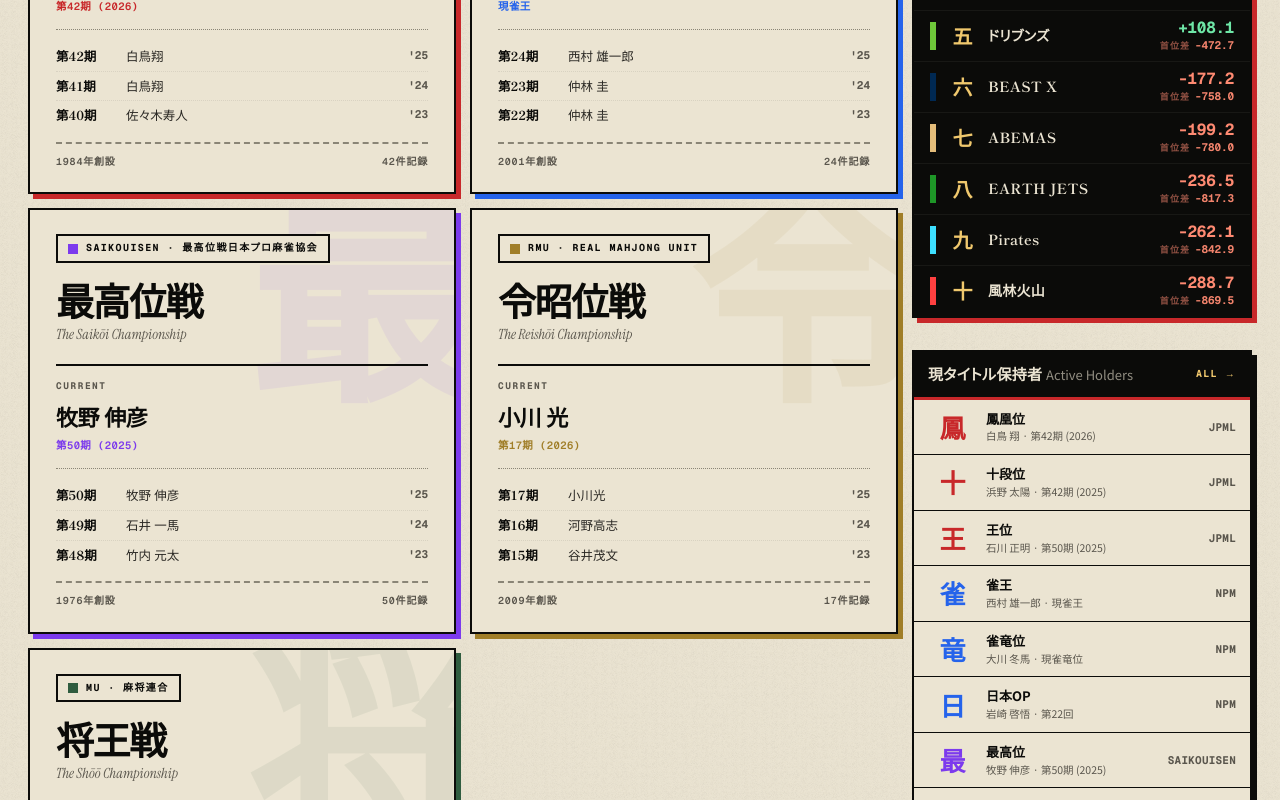
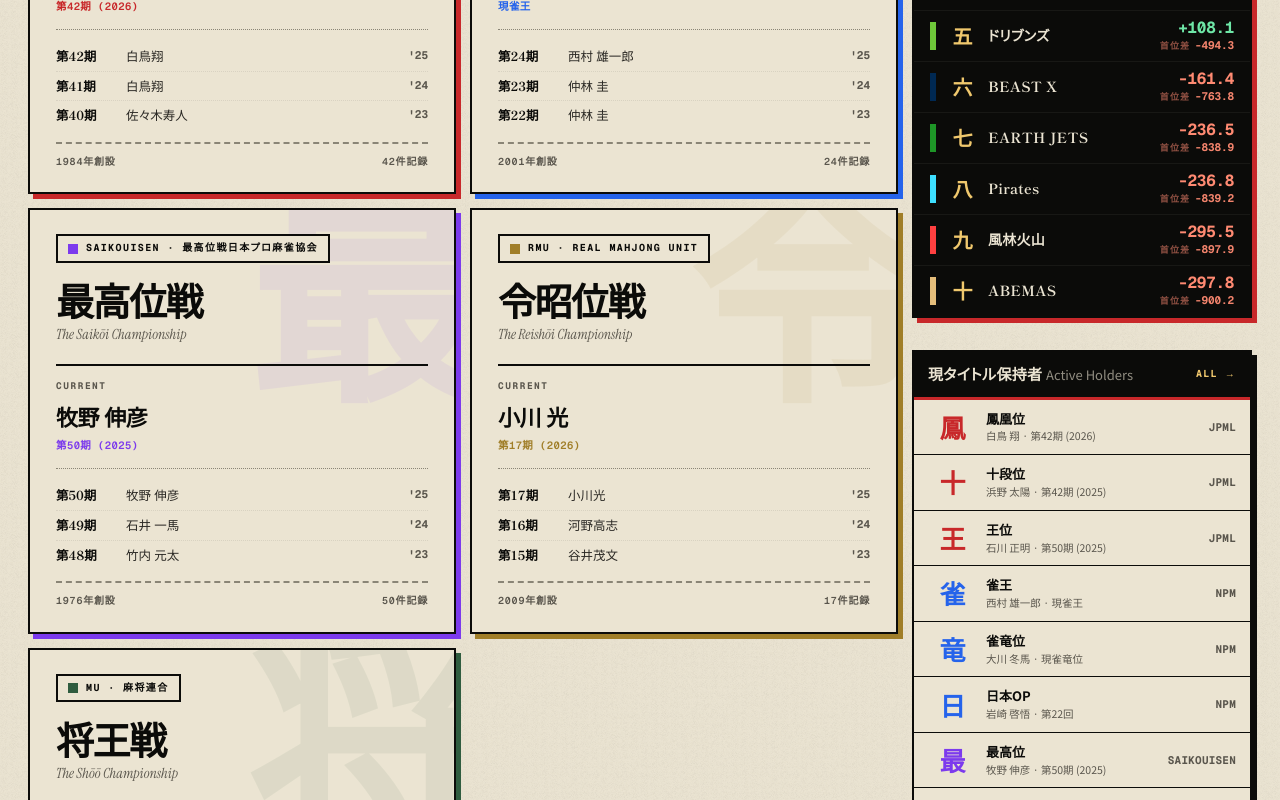
Before and after one commit to icnmyb/tsumora, a Next.js app: page / in a window 1280 px wide. Shown: the part 1619-2419 px from the top of the page. Built offline with nearby package versions, Linux system fonts and the light colour scheme.

Commit message:
Mリーグ11月20日結果を反映

```diff
--- a/app/mleague/season-data.ts
+++ b/app/mleague/season-data.ts
@@ -54,7 +54,7 @@ const SCHEDULE_TEAM_SLUGS: Record<MLeagueTeamId, string> = {
   pirates: "pirates",
 };
 
-const COMPLETED_THROUGH = "2026-11-19";
+const COMPLETED_THROUGH = "2026-11-20";
 
 const upcomingMatches: RegularSeasonMatch[] = MLEAGUE_REGULAR_2026_27_TABLES
   .filter(([date]) => date > COMPLETED_THROUGH)
@@ -68,57 +68,57 @@ export const REGULAR_2026_27 = {
   season: "2026-27",
   startDate: "2026-09-14",
   asOf: COMPLETED_THROUGH,
-  gamesPlayed: 148,
+  gamesPlayed: 152,
   totalGames: 300,
   summary:
-    "大和証券Mリーグ2026-27は11月19日終了時点で148試合を消化。岡田紗佳、茅森早香、園田賢、浅見真紀が同日のトップを獲得し、KADOKAWAサクラナイツが580.8ptで暫定首位に立った。",
+    "大和証券Mリーグ2026-27は11月20日終了時点で152試合を消化。本田朋広、佐野ひなこ、鈴木大介、勝又健志が同日のトップを獲得し、KADOKAWAサクラナイツが602.4ptで暫定首位に立った。",
   standings: [
-    { rank: 1, teamSlug: "sakura-knights", points: 580.8, gamesPlayed: 60, gamesTotal: 120, firsts: 24, bestScore: 62800 },
-    { rank: 2, teamSlug: "konami", points: 201.5, gamesPlayed: 60, gamesTotal: 120, firsts: 19, bestScore: 62200 },
-    { rank: 3, teamSlug: "phoenix", points: 158.4, gamesPlayed: 58, gamesTotal: 120, firsts: 13, bestScore: 53500 },
-    { rank: 4, teamSlug: "raiden", points: 114.9, gamesPlayed: 60, gamesTotal: 120, firsts: 18, bestScore: 81900 },
+    { rank: 1, teamSlug: "sakura-knights", points: 602.4, gamesPlayed: 62, gamesTotal: 120, firsts: 24, bestScore: 62800 },
+    { rank: 2, teamSlug: "phoenix", points: 182.6, gamesPlayed: 60, gamesTotal: 120, firsts: 14, bestScore: 53500 },
+    { rank: 3, teamSlug: "raiden", points: 167.7, gamesPlayed: 62, gamesTotal: 120, firsts: 19, bestScore: 81900 },
+    { rank: 4, teamSlug: "konami", points: 167.2, gamesPlayed: 62, gamesTotal: 120, firsts: 19, bestScore: 62200 },
     { rank: 5, teamSlug: "drivens", points: 108.1, gamesPlayed: 60, gamesTotal: 120, firsts: 18, bestScore: 66700 },
-    { rank: 6, teamSlug: "beast-x", points: -177.2, gamesPlayed: 58, gamesTotal: 120, firsts: 12, bestScore: 86000 },
-    { rank: 7, teamSlug: "abemas", points: -199.2, gamesPlayed: 58, gamesTotal: 120, firsts: 11, bestScore: 81600 },
-    { rank: 8, teamSlug: "earth-jets", points: -236.5, gamesPlayed: 60, gamesTotal: 120, firsts: 14, bestScore: 61800 },
-    { rank: 9, teamSlug: "pirates", points: -262.1, gamesPlayed: 60, gamesTotal: 120, firsts: 10, bestScore: 54200 },
-    { rank: 10, teamSlug: "furinkazan", points: -288.7, gamesPlayed: 58, gamesTotal: 120, firsts: 10, bestScore: 74700 },
+    { rank: 6, teamSlug: "beast-x", points: -161.4, gamesPlayed: 60, gamesTotal: 120, firsts: 13, bestScore: 86000 },
+    { rank: 7, teamSlug: "earth-jets", points: -236.5, gamesPlayed: 60, gamesTotal: 120, firsts: 14, bestScore: 61800 },
+    { rank: 8, teamSlug: "pirates", points: -236.8, gamesPlayed: 62, gamesTotal: 120, firsts: 10, bestScore: 54200 },
+    { rank: 9, teamSlug: "furinkazan", points: -295.5, gamesPlayed: 60, gamesTotal: 120, firsts: 11, bestScore: 74700 },
+    { rank: 10, teamSlug: "abemas", points: -297.8, gamesPlayed: 60, gamesTotal: 120, firsts: 11, bestScore: 81600 },
   ] satisfies RegularSeasonStanding[],
   playerStats: [
-    { playerId: "setokuma", teamSlug: "raiden", games: 15, firsts: 8, seconds: 2, thirds: 5, fourths: 0, points: 457.0, bestScore: 81900 },
-    { playerId: "honda", teamSlug: "raiden", games: 17, firsts: 8, seconds: 3, thirds: 6, fourths: 0, points: 409.5, bestScore: 62300 },
+    { playerId: "setokuma", teamSlug: "raiden", games: 16, firsts: 8, seconds: 2, thirds: 6, fourths: 0, points: 440.4, bestScore: 81900 },
+    { playerId: "honda", teamSlug: "raiden", games: 18, firsts: 9, seconds: 3, thirds: 6, fourths: 0, points: 478.9, bestScore: 62300 },
     { playerId: "okada", teamSlug: "sakura-knights", games: 15, firsts: 9, seconds: 1, thirds: 0, fourths: 5, points: 291.2, bestScore: 62800 },
     { playerId: "shirinashihama_wataru", teamSlug: "sakura-knights", games: 16, firsts: 5, seconds: 5, thirds: 3, fourths: 3, points: 207.9, bestScore: 59100 },
     { playerId: "hiro-shibata", teamSlug: "earth-jets", games: 18, firsts: 7, seconds: 3, thirds: 6, fourths: 2, points: 213.5, bestScore: 61800 },
-    { playerId: "hori", teamSlug: "sakura-knights", games: 15, firsts: 8, seconds: 0, thirds: 2, fourths: 5, points: 204.0, bestScore: 59300 },
+    { playerId: "hori", teamSlug: "sakura-knights", games: 16, firsts: 8, seconds: 1, thirds: 2, fourths: 5, points: 210.1, bestScore: 59300 },
     { playerId: "watanabe", teamSlug: "drivens", games: 16, firsts: 7, seconds: 3, thirds: 1, fourths: 5, points: 157.3, bestScore: 47700 },
     { playerId: "daigo", teamSlug: "phoenix", games: 16, firsts: 4, seconds: 6, thirds: 4, fourths: 2, points: 115.1, bestScore: 53500 },
-    { playerId: "sasaki", teamSlug: "konami", games: 18, firsts: 7, seconds: 2, thirds: 3, fourths: 6, points: 124.9, bestScore: 62200 },
+    { playerId: "sasaki", teamSlug: "konami", games: 19, firsts: 7, seconds: 2, thirds: 4, fourths: 6, points: 106.1, bestScore: 62200 },
     { playerId: "takizawa", teamSlug: "konami", games: 16, firsts: 6, seconds: 3, thirds: 2, fourths: 5, points: 65.6, bestScore: 59500 },
     { playerId: "tojo", teamSlug: "beast-x", games: 16, firsts: 4, seconds: 3, thirds: 6, fourths: 3, points: 110.4, bestScore: 86000 },
-    { playerId: "sano_hinako", teamSlug: "phoenix", games: 11, firsts: 4, seconds: 2, thirds: 2, fourths: 3, points: 106.1, bestScore: 52500 },
-    { playerId: "matsumoto", teamSlug: "abemas", games: 18, firsts: 3, seconds: 10, thirds: 3, fourths: 2, points: 90.9, bestScore: 58200 },
-    { playerId: "takamiya", teamSlug: "konami", games: 12, firsts: 3, seconds: 4, thirds: 4, fourths: 1, points: 100.0, bestScore: 40100 },
+    { playerId: "sano_hinako", teamSlug: "phoenix", games: 12, firsts: 5, seconds: 2, thirds: 2, fourths: 3, points: 157.1, bestScore: 52500 },
+    { playerId: "matsumoto", teamSlug: "abemas", games: 19, firsts: 3, seconds: 10, thirds: 3, fourths: 3, points: 50.4, bestScore: 58200 },
+    { playerId: "takamiya", teamSlug: "konami", games: 13, firsts: 3, seconds: 4, thirds: 5, fourths: 1, points: 84.5, bestScore: 40100 },
     { playerId: "taii", teamSlug: "abemas", games: 16, firsts: 5, seconds: 2, thirds: 5, fourths: 4, points: 71.0, bestScore: 81600 },
     { playerId: "nakabayashi", teamSlug: "pirates", games: 17, firsts: 5, seconds: 5, thirds: 3, fourths: 4, points: 57.4, bestScore: 48700 },
     { playerId: "asami", teamSlug: "drivens", games: 12, firsts: 4, seconds: 3, thirds: 3, fourths: 2, points: 90.3, bestScore: 50800 },
     { playerId: "suzuki-t", teamSlug: "drivens", games: 15, firsts: 4, seconds: 2, thirds: 6, fourths: 3, points: 27.5, bestScore: 62300 },
-    { playerId: "nikaido-a", teamSlug: "furinkazan", games: 12, firsts: 3, seconds: 2, thirds: 6, fourths: 1, points: 26.5, bestScore: 74700 },
-    { playerId: "katsumata", teamSlug: "furinkazan", games: 15, firsts: 3, seconds: 6, thirds: 4, fourths: 2, points: 6.5, bestScore: 45300 },
+    { playerId: "nikaido-a", teamSlug: "furinkazan", games: 13, firsts: 3, seconds: 2, thirds: 6, fourths: 2, points: -34.0, bestScore: 74700 },
+    { playerId: "katsumata", teamSlug: "furinkazan", games: 16, firsts: 4, seconds: 6, thirds: 4, fourths: 2, points: 60.2, bestScore: 45300 },
     { playerId: "kayamori", teamSlug: "phoenix", games: 14, firsts: 4, seconds: 4, thirds: 2, fourths: 4, points: 48.8, bestScore: 51100 },
-    { playerId: "suzuki-d", teamSlug: "beast-x", games: 14, firsts: 2, seconds: 5, thirds: 4, fourths: 3, points: -9.1, bestScore: 64700 },
-    { playerId: "suzuki-y", teamSlug: "pirates", games: 15, firsts: 2, seconds: 8, thirds: 1, fourths: 4, points: -34.7, bestScore: 54200 },
-    { playerId: "shiratori", teamSlug: "abemas", games: 13, firsts: 2, seconds: 5, thirds: 3, fourths: 3, points: -71.3, bestScore: 39300 },
+    { playerId: "suzuki-d", teamSlug: "beast-x", games: 15, firsts: 3, seconds: 5, thirds: 4, fourths: 3, points: 54.2, bestScore: 64700 },
+    { playerId: "suzuki-y", teamSlug: "pirates", games: 16, firsts: 2, seconds: 9, thirds: 1, fourths: 4, points: -25.4, bestScore: 54200 },
+    { playerId: "shiratori", teamSlug: "abemas", games: 14, firsts: 2, seconds: 5, thirds: 3, fourths: 4, points: -129.4, bestScore: 39300 },
     { playerId: "aikawa", teamSlug: "earth-jets", games: 14, firsts: 2, seconds: 4, thirds: 7, fourths: 1, points: -89.6, bestScore: 38000 },
-    { playerId: "nakata", teamSlug: "beast-x", games: 12, firsts: 3, seconds: 2, thirds: 2, fourths: 5, points: -78.5, bestScore: 69300 },
+    { playerId: "nakata", teamSlug: "beast-x", games: 13, firsts: 3, seconds: 2, thirds: 2, fourths: 6, points: -126.0, bestScore: 69300 },
     { playerId: "date", teamSlug: "konami", games: 14, firsts: 3, seconds: 5, thirds: 0, fourths: 6, points: -89.0, bestScore: 46200 },
     { playerId: "asakura_koshin", teamSlug: "pirates", games: 16, firsts: 3, seconds: 4, thirds: 5, fourths: 4, points: -133.9, bestScore: 54000 },
     { playerId: "miura", teamSlug: "earth-jets", games: 11, firsts: 2, seconds: 3, thirds: 3, fourths: 3, points: -118.9, bestScore: 46000 },
-    { playerId: "takeuchi", teamSlug: "phoenix", games: 17, firsts: 1, seconds: 7, thirds: 6, fourths: 3, points: -111.6, bestScore: 53500 },
-    { playerId: "akutsu", teamSlug: "sakura-knights", games: 14, firsts: 2, seconds: 4, thirds: 4, fourths: 4, points: -122.3, bestScore: 62700 },
+    { playerId: "takeuchi", teamSlug: "phoenix", games: 18, firsts: 1, seconds: 7, thirds: 7, fourths: 3, points: -138.4, bestScore: 53500 },
+    { playerId: "akutsu", teamSlug: "sakura-knights", games: 15, firsts: 2, seconds: 5, thirds: 4, fourths: 4, points: -106.8, bestScore: 62700 },
     { playerId: "uchikawa", teamSlug: "furinkazan", games: 15, firsts: 2, seconds: 6, thirds: 2, fourths: 5, points: -126.7, bestScore: 46300 },
     { playerId: "nagai", teamSlug: "furinkazan", games: 16, firsts: 2, seconds: 4, thirds: 5, fourths: 5, points: -195.0, bestScore: 54600 },
-    { playerId: "mizuhara", teamSlug: "pirates", games: 12, firsts: 0, seconds: 5, thirds: 5, fourths: 2, points: -150.9, bestScore: 37400 },
+    { playerId: "mizuhara", teamSlug: "pirates", games: 13, firsts: 0, seconds: 6, thirds: 5, fourths: 2, points: -134.9, bestScore: 37400 },
     { playerId: "kurosawa", teamSlug: "raiden", games: 14, firsts: 2, seconds: 3, thirds: 5, fourths: 4, points: -170.7, bestScore: 42500 },
     { playerId: "shimoishi", teamSlug: "beast-x", games: 16, firsts: 3, seconds: 4, thirds: 2, fourths: 7, points: -200.0, bestScore: 51100 },
     { playerId: "sonoda", teamSlug: "drivens", games: 17, firsts: 3, seconds: 2, thirds: 7, fourths: 5, points: -167.0, bestScore: 66700 },
@@ -131,10 +131,10 @@ export const REGULAR_2026_27 = {
     { game: 2, winnerId: "asakura_koshin", winnerTeamSlug: "pirates", points: 54.7 },
   ] satisfies RegularSeasonMatchResult[],
   latestResults: [
-    { game: 1, winnerId: "okada", winnerTeamSlug: "sakura-knights", points: 58.1 },
-    { game: 2, winnerId: "kayamori", winnerTeamSlug: "phoenix", points: 56.1 },
-    { game: 3, winnerId: "sonoda", winnerTeamSlug: "drivens", points: 57.0 },
-    { game: 4, winnerId: "asami", winnerTeamSlug: "drivens", points: 56.1 },
+    { game: 1, winnerId: "honda", winnerTeamSlug: "raiden", points: 69.4 },
+    { game: 2, winnerId: "sano_hinako", winnerTeamSlug: "phoenix", points: 51.0 },
+    { game: 3, winnerId: "suzuki-d", winnerTeamSlug: "beast-x", points: 63.3 },
+    { game: 4, winnerId: "katsumata", winnerTeamSlug: "furinkazan", points: 53.7 },
   ] satisfies RegularSeasonMatchResult[],
   upcomingMatches,
 } as const;
```
